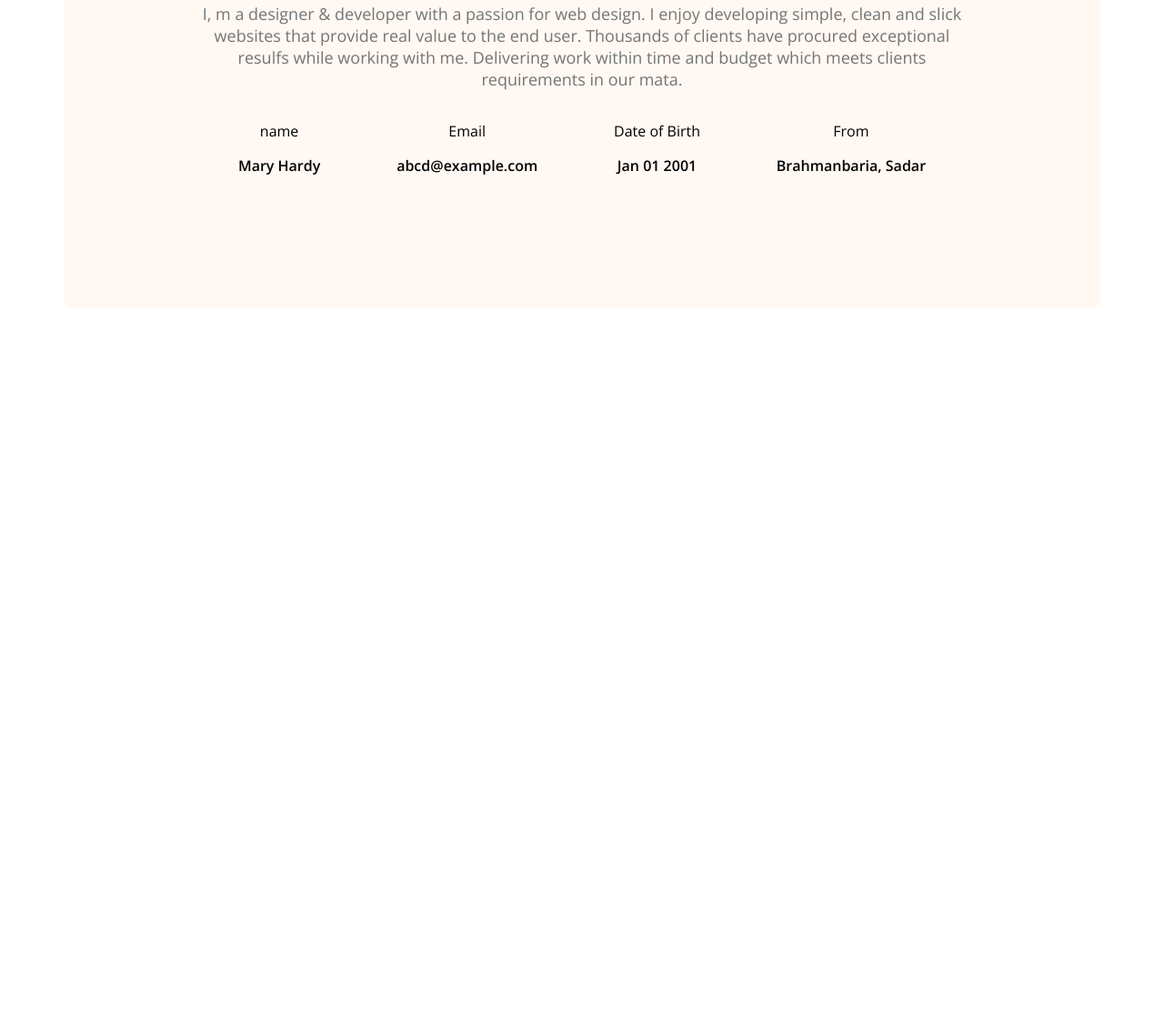
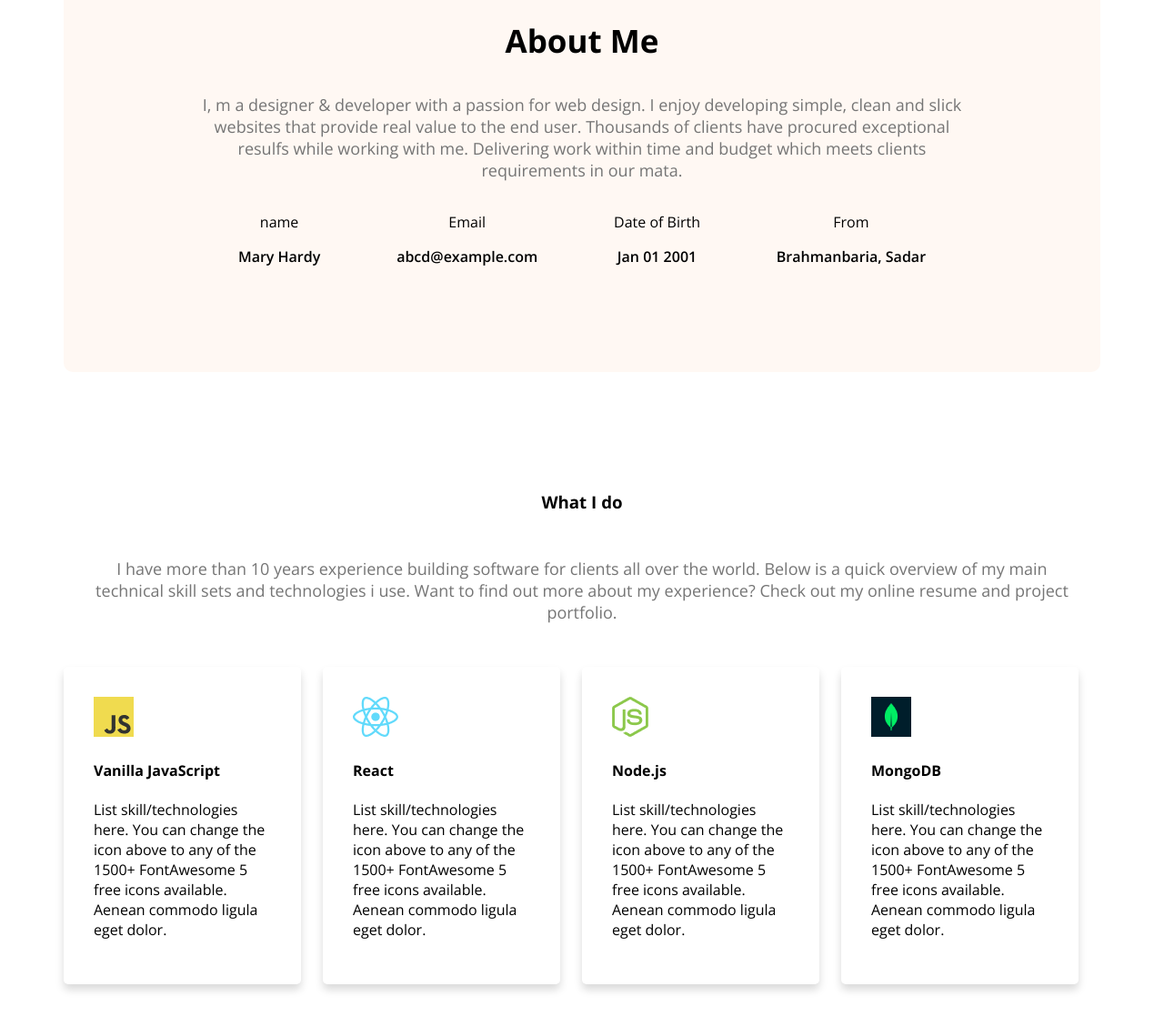
Before and after one commit to Moin-hub/web-dev-portfolio, a plain HTML site: page index.html in a window 1280 px wide. Shown: the part 1131-2260 px from the top of the page at 91% size. Before the commit the page ends 1478 px from the top, so only its background shows below. Drawn offline with nearby package versions, Linux system fonts and the light colour scheme.

Commit message:
added skills

```diff
--- a/index.html
+++ b/index.html
@@ -59,6 +59,34 @@
                 </div>
             </div>
         </section>
+
+        <!-- what i do -->
+         <section class="skills">
+            <h3 class="section-titl text-center">What I do</h3>
+            <p class="section-description text-center">I have more than 10 years experience building software for clients all over the world. Below is a quick overview of my main technical skill sets and technologies i use. Want to find out more about my experience? Check out my online resume and project portfolio.</p>
+        <div class="skills-conteiner">
+            <div class="skill">
+                <img src="images/icons/js.png" alt="">
+                <h4 class="skill-title">Vanilla JavaScript</h4>
+                <p class="skill-description">List skill/technologies here. You can change the icon above to any of the 1500+ FontAwesome 5 free icons available. Aenean commodo ligula eget dolor.</p>
+            </div>
+            <div class="skill">
+                <img src="images/icons/react.png" alt="">
+                <h4 class="skill-title">React</h4>
+                <p class="skill-description">List skill/technologies here. You can change the icon above to any of the 1500+ FontAwesome 5 free icons available. Aenean commodo ligula eget dolor.</p>
+            </div>
+            <div class="skill">
+                <img src="images/icons/nodejs.png" alt="">
+                <h4 class="skill-title">Node.js</h4>
+                <p class="skill-description">List skill/technologies here. You can change the icon above to any of the 1500+ FontAwesome 5 free icons available. Aenean commodo ligula eget dolor.</p>
+            </div>
+            <div class="skill">
+                <img src="images/icons/mongo.png" alt="">
+                <h4 class="skill-title">MongoDB</h4>
+                <p class="skill-description">List skill/technologies here. You can change the icon above to any of the 1500+ FontAwesome 5 free icons available. Aenean commodo ligula eget dolor.</p>
+            </div>
+        </div>
+         </section>
     </main>
     <footer>
 
--- a/styles/portfolio.css
+++ b/styles/portfolio.css
@@ -10,6 +10,9 @@
     background-color: #FFF8F3;
 }
 
+.text-center{
+    text-align: center;
+}
 .text-primary{
     color: #FD6E0A;
 }
@@ -110,11 +113,15 @@ background-position: top left, bottom right;
     /* text-align: center; */
 }
 
+.main section{
+    margin-top: 130px;
+    margin-bottom: 130px;
+}
 
 /* about style */
 .about{
     border-radius: 10px;
-    padding: 130px 150px;
+    padding: 100px 150px;
     text-align: center;
 }
 
@@ -130,3 +137,19 @@ background-position: top left, bottom right;
 .item-description{
     font-weight: 600;
 }
+
+.skill{
+    width: 204px;
+    margin-right: 24px;
+    padding: 33px;
+    box-shadow: 0px 6px 10px 0px rgba(0, 0, 0, 0.15);
+    border-radius: 5px;
+}
+
+.skills-conteiner{
+    display: flex;
+}
+
+.skills .section-description{
+    padding: 30px;
+}
```
